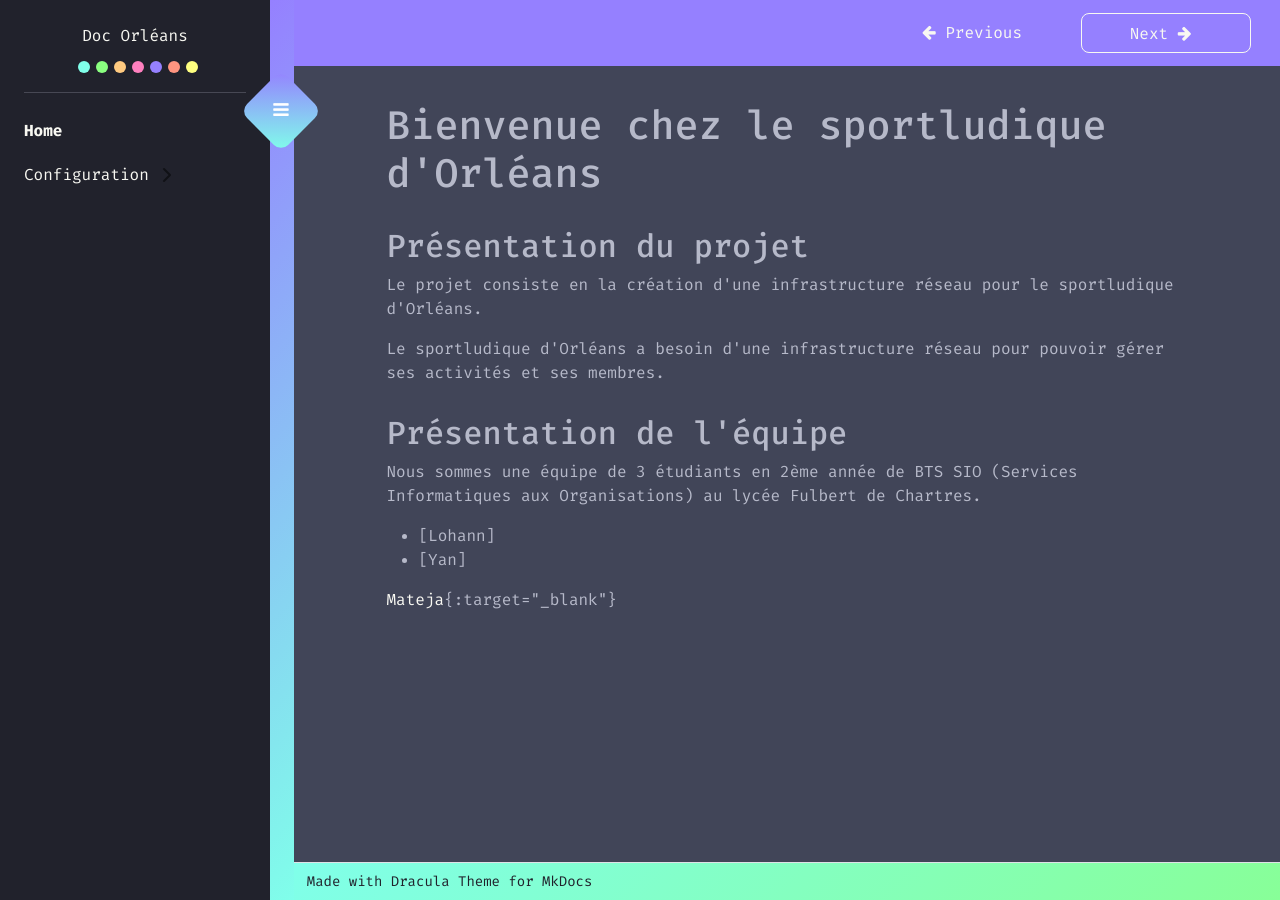
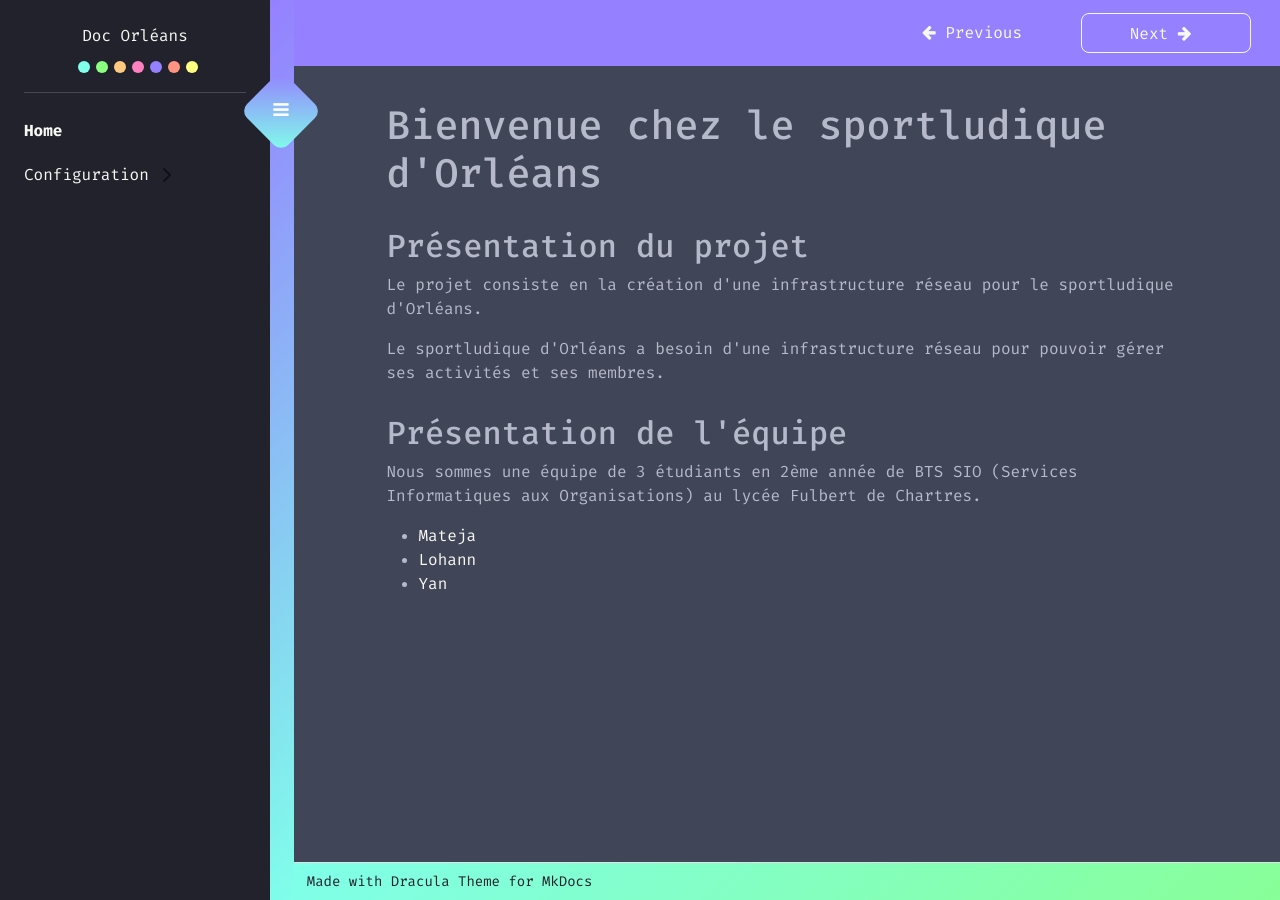
Before and after one commit to eRaETatsuya/OrleansSIO.github.io, an MkDocs documentation site: the page built from docs/index.md, in a window 1280 px wide. Built offline with MkDocs 1.6.1 and Material for MkDocs 9.7.7, drawn with Linux system fonts in a browser that asks for light colours; some of the changed lines change nothing that is shown.

Commit message:
Update index.md

```diff
--- a/docs/index.md
+++ b/docs/index.md
@@ -10,8 +10,6 @@ Le sportludique d'Orléans a besoin d'une infrastructure réseau pour pouvoir g
 
 Nous sommes une équipe de 3 étudiants en 2ème année de BTS SIO (Services Informatiques aux Organisations) au lycée Fulbert de Chartres.
 
-
-- [Lohann]
-- [Yan]
-
-[Mateja](https://www.linkedin.com/in/mateja-klisura/){:target="_blank"}
+- [Mateja](https://www.linkedin.com/in/mateja-klisura/)
+- [Lohann](https://www.linkedin.com/in/lohann-auffret-a3b38324b/)
+- [Yan](https://www.linkedin.com/in/yan-kobtane-935838239/)
```
